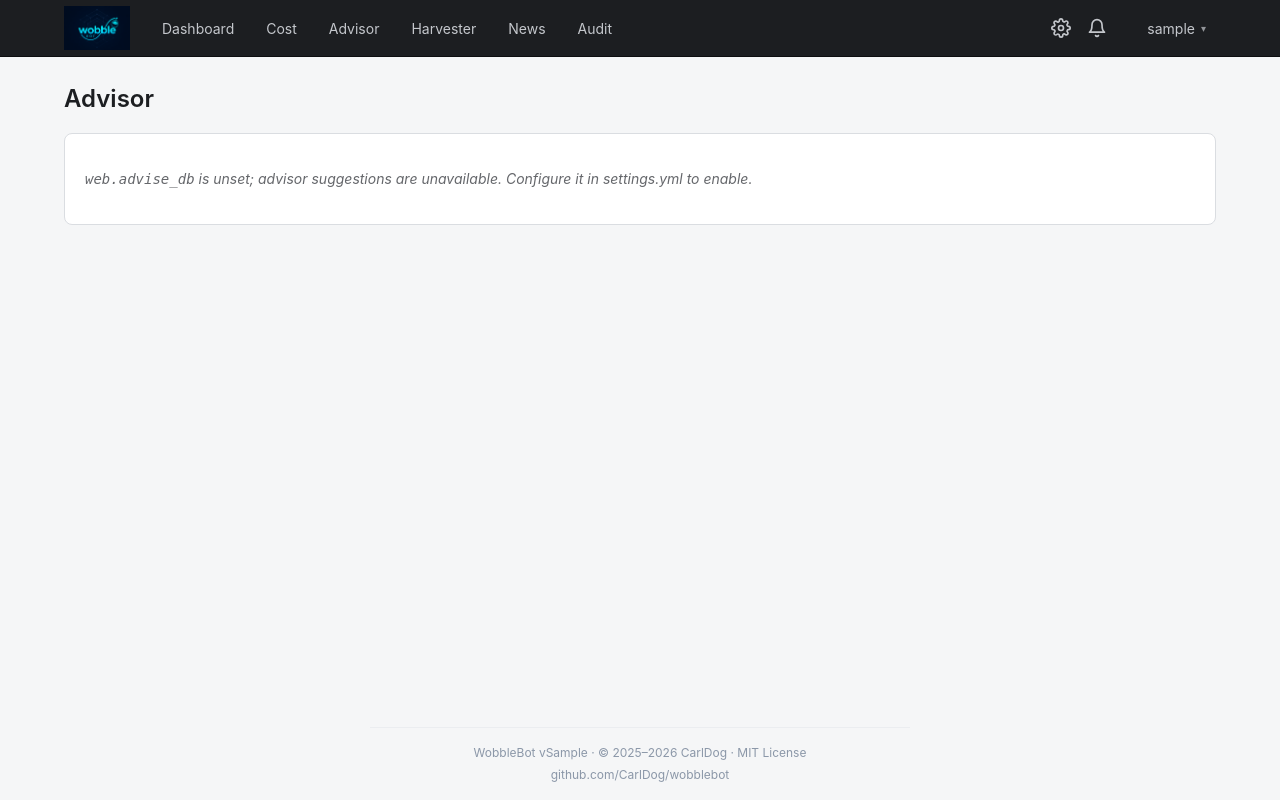
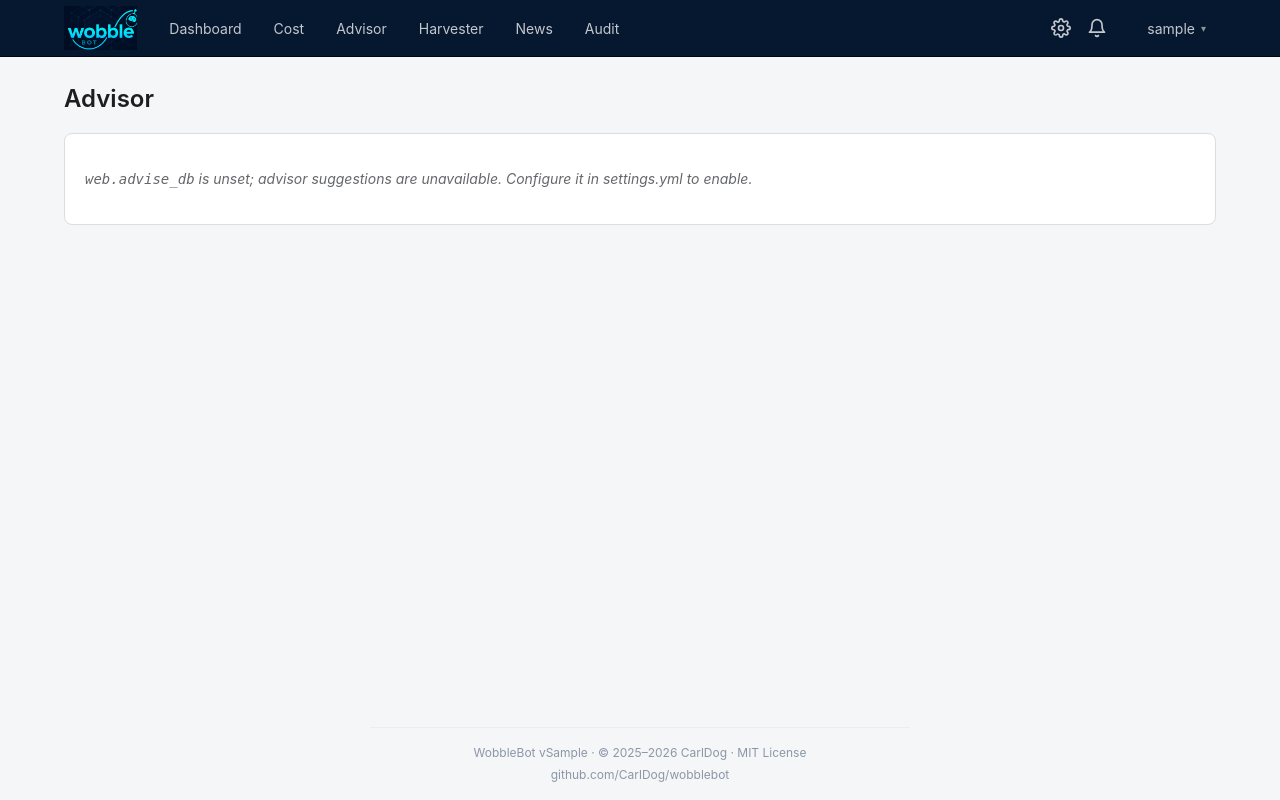
Before and after one commit to CarlDog/wobblebot, a Python web app: template src/wobblebot/web/templates/advisor.html in a window 1280 px wide. Run offline with Jinja, Linux system fonts and the light colour scheme; the template is opened without the code that fills it: most values are stand-ins (such as "Sample title", 1, 10 or a date in 2020).

Commit message:
Stage 8.4.E polish: tighter navbar logo crop + navy nav chrome
Two operator-directed refinements after a quick visual review.

Navbar logo — tighter crop
==========================
Previous version (commit 8f0e3c2) used a uniform shrink of the
hero down to 540 wide; that included ~40% of "hex network
padding" around the wordmark+bot, so the actual readable mark
in the navbar (44px tall) was tiny. Operator reversed call
("Alternative was the correct move").

New approach: ``magick wobblebot-hero.png -crop 600x360+180+140``
isolates the wordmark + bot + a slice of the hex network as
subtle backdrop. Then resize 600 → 540 wide for delivery. Same
file path as before; ~155KB.

Navbar nav chrome — navy palette
================================
Operator wants the navbar to match the navy surface palette
landed earlier today. Three ``--nav-*`` values shift from
charcoal-grey to navy:

- ``--nav-bg``: #1c1e21 → #061830 (slight lift above the
  page #000c20 — gives the navbar chrome distinction)
- ``--nav-border``: #0d0e10 → #00060f (deeper navy line under
  navbar; subtle separator from page)
- ``--nav-border-subtle``: #4a4d52 → #1f2f4a (navy-tinted)
- ``--nav-dropdown-bg``: #2a2d33 → #112844 (lifted navy dropdown
  panel, harmonious with nav-bg)

Both light and dark modes get the navy nav (the variables are
declared at :root and not overridden per-theme). That's a
small departure from the original "navbar stays the same in
both modes" principle but consistent with the new navy-as-brand
posture.

Graceful-shutdown-hang event #6 captured in the operator's
report just before this commit; v1.1.A's case continues to
strengthen.

All 134 web tests pass.

Co-Authored-By: Claude Opus 4.7 (1M context) <noreply@anthropic.com>

```diff
--- a/src/wobblebot/web/static/base.css
+++ b/src/wobblebot/web/static/base.css
@@ -20,11 +20,13 @@
   --border-strong: #ccd0d5;
   --border-subtle: #ebedf0;
 
-  /* === Nav (dark surfaces — stays dark in both modes per branding) === */
-  --nav-bg: #1c1e21;
-  --nav-border: #0d0e10;
-  --nav-border-subtle: #4a4d52;
-  --nav-dropdown-bg: #2a2d33;
+  /* === Nav (navy surfaces — stays the same hue in both modes,
+        aligned with the dark-theme navy palette and the login
+        hero per operator preference 2026-05-21). === */
+  --nav-bg: #061830;
+  --nav-border: #00060f;
+  --nav-border-subtle: #1f2f4a;
+  --nav-dropdown-bg: #112844;
   --nav-text: #c4c7cc;
   --nav-text-strong: #ffffff;
   --nav-text-muted: #8b97a8;
```
Also changed, not shown: src/wobblebot/web/static/wobblebot.png.
